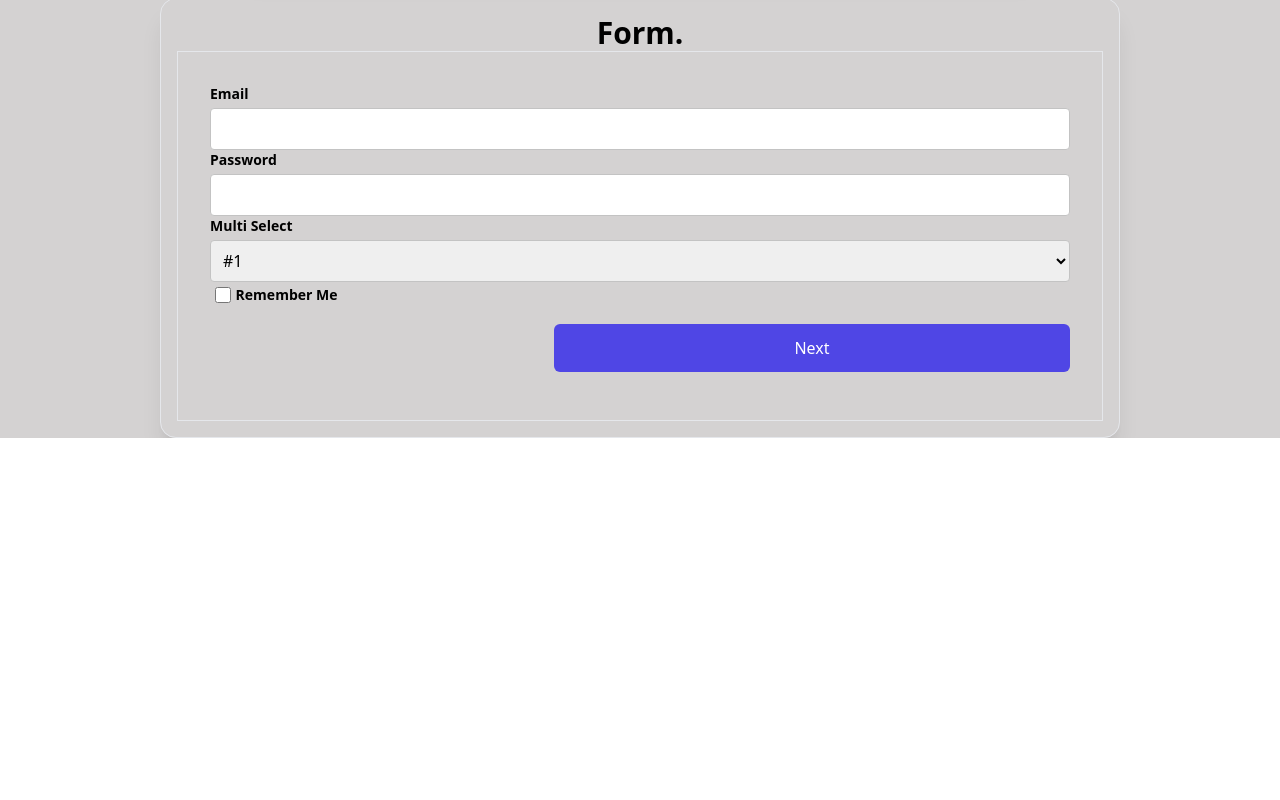
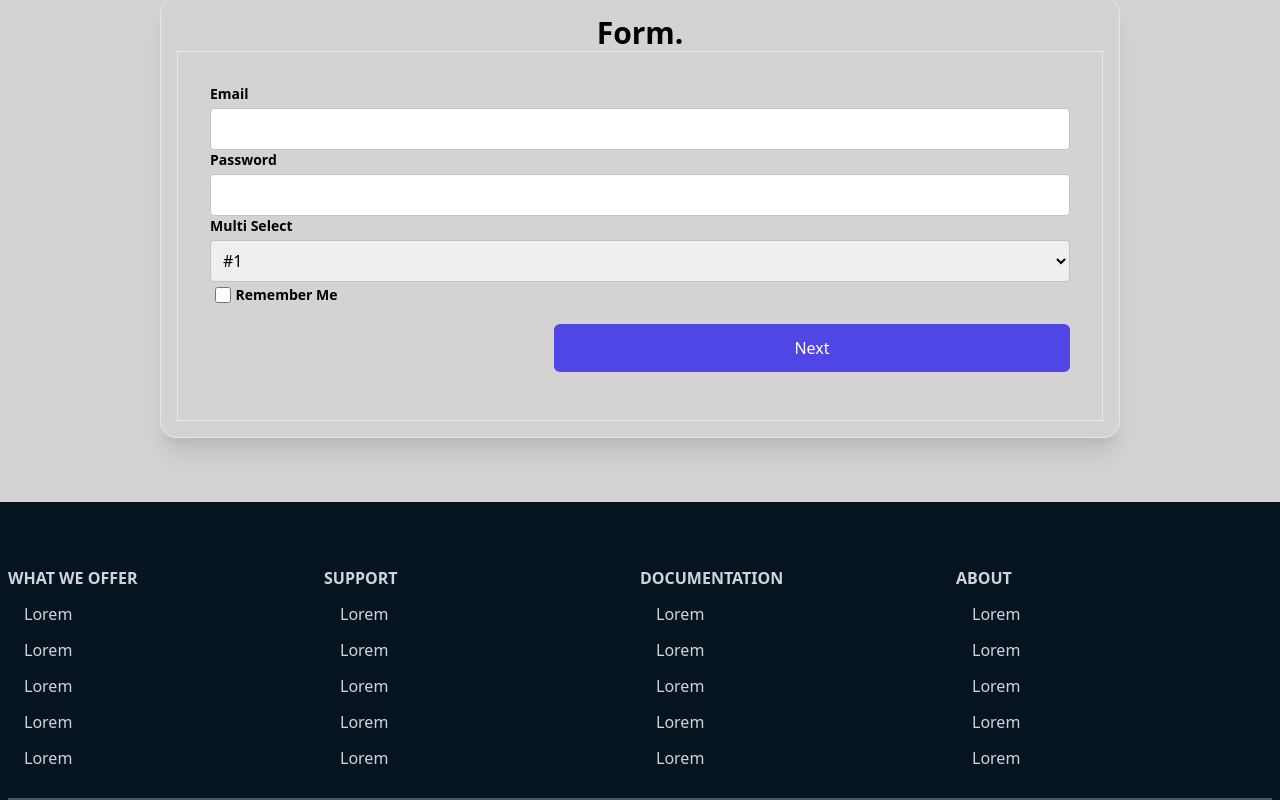
Before and after one commit to bxbalaban/library-app, a React (Create React App) app: page / in a window 1280 px wide. Shown: the part 742-1542 px from the top of the page. Before the commit the page ends 1180 px from the top, so only its background shows below. Built offline with nearby package versions, Linux system fonts and the light colour scheme.

Commit message:
footer component started

```diff
--- a/package.json
+++ b/package.json
@@ -14,6 +14,7 @@
     "react": "^18.2.0",
     "react-dom": "^18.2.0",
     "react-hook-form": "^7.33.1",
+    "react-icons": "^4.4.0",
     "react-router-dom": "^6.3.0",
     "react-scripts": "5.0.1",
     "typescript": "^4.7.4",
--- a/src/App.tsx
+++ b/src/App.tsx
@@ -3,14 +3,16 @@ import './global.css';
 import Form from './pages/formPage'
 import Navbar from "./pages/navbar"
 import Main from "./pages/mainPage"
+import Footer from "./pages/footer"
 
 
 const App=()=> {
   return (
-      <div>
+      <div style={{backgroundColor:"white"}}>
         <Navbar></Navbar>
         <Main></Main>
         <Form></Form>
+        <Footer></Footer>
       </div>
   );
 }
--- /dev/null
+++ b/src/components/style-footer.css
@@ -0,0 +1,39 @@
+.footer-container-1 {
+    padding-left: 0.5rem;
+    padding-right: 0.5rem;
+    padding-top: 2rem;
+    color: #D1D5DB;
+    width: 100%;
+    background-color: rgb(6, 20, 32);
+}
+
+.footer-container-2 {
+    display: grid;
+    padding-top: 2rem;
+    padding-bottom: 2rem;
+    border-bottom-width: 2px;
+    border-color: #4B5563;
+    grid-template-columns: repeat(2, minmax(0, 1fr));
+
+
+}
+
+.footer-text-1 {
+
+font-weight: bold;
+text-transform: uppercase;
+
+}
+
+.footer-list{
+    margin-top: -0.25rem;
+margin-bottom: -1.25rem;
+
+}
+
+@media only screen and (min-width:768px) {
+    .footer-container-2 {
+        grid-template-columns: repeat(4, minmax(0, 1fr));
+    }
+
+}
--- a/src/components/style-form.css
+++ b/src/components/style-form.css
@@ -1,6 +1,6 @@
 .form-container{
+  padding-bottom: 4rem;
     background-color:rgba(200, 197, 197, 0.777)
-
 }
 
 .form-container-1 {
@@ -79,7 +79,8 @@
  }
 
 .container-1{
-    display: flex;
+  display: flex;
+
     position:static;
     padding: 2rem;
     text-align: center;
@@ -108,14 +109,11 @@
         position: relative;
     }
     .container_1 {
-        bottom: 5%;
-        top:-50%;
-        position:relative;
-        margin-right: 0rem;
-        margin-left: 0rem;
-        margin-bottom: 2rem;
+display:block;
+
       }
 }
+
 
 .stepper-wrapper {
     margin-top: auto;
--- /dev/null
+++ b/src/pages/footer.tsx
@@ -0,0 +1,60 @@
+import React from 'react'
+import "../components/style-footer.css"
+import {
+    FaFacebook,
+    FaInstagram,
+    FaTwitter,
+}from "react-icons/fa"
+
+const Footer = () => {
+    return (
+
+      <div className='footer-container-1'>
+        <div className='footer-container-2'>
+            <div>
+                <h6 className='footer-text-1'>What We Offer</h6>
+                <ul>
+                    <li className='footer-list'>Lorem</li>
+                    <li className='footer-list'>Lorem</li>
+                    <li className='footer-list'>Lorem</li>
+                    <li className='footer-list'>Lorem</li>
+                    <li className='footer-list'>Lorem</li>
+                </ul>
+            </div>
+            <div>
+                <h6 className='footer-text-1'>Support</h6>
+                <ul>
+                    <li className='footer-list'>Lorem</li>
+                    <li className='footer-list'>Lorem</li>
+                    <li className='footer-list'>Lorem</li>
+                    <li className='footer-list'>Lorem</li>
+                    <li className='footer-list'>Lorem</li>
+                </ul>
+            </div>
+            <div>
+                <h6 className='footer-text-1'>Documentation</h6>
+                <ul>
+                    <li className='footer-list'>Lorem</li>
+                    <li className='footer-list'>Lorem</li>
+                    <li className='footer-list'>Lorem</li>
+                    <li className='footer-list'>Lorem</li>
+                    <li className='footer-list'>Lorem</li>
+                </ul>
+            </div>
+            <div>
+                <h6 className='footer-text-1'>About</h6>
+                <ul>
+                    <li className='footer-list'>Lorem</li>
+                    <li className='footer-list'>Lorem</li>
+                    <li className='footer-list'>Lorem</li>
+                    <li className='footer-list'>Lorem</li>
+                    <li className='footer-list'>Lorem</li>
+                </ul>
+            </div>
+        </div>
+      </div>
+
+    );
+  }
+
+  export default Footer
```
Also changed, not shown: 2 other files (tests, documents, lock files or other folders).
